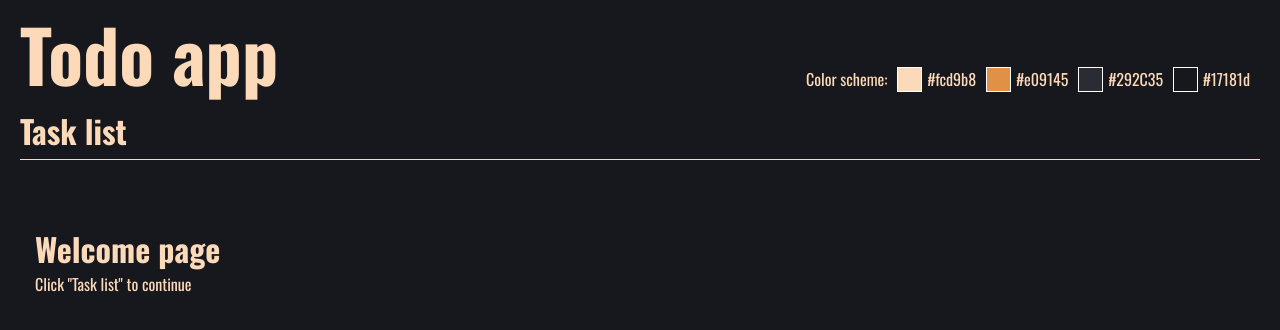
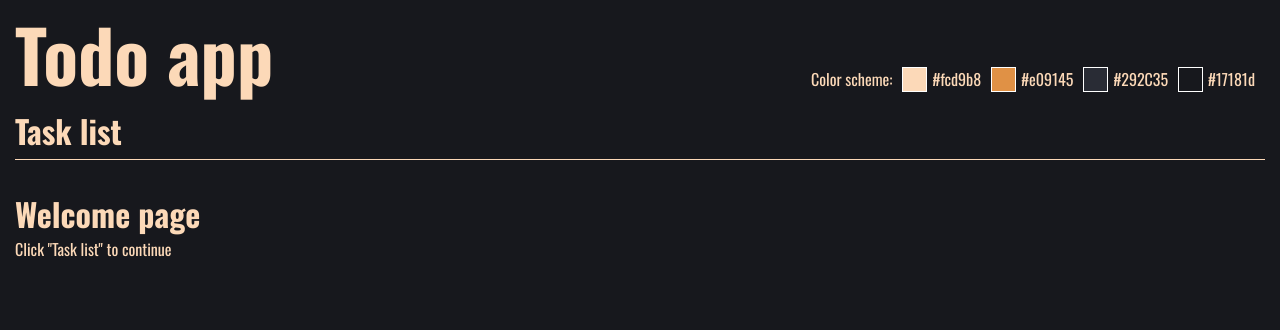
Before and after one commit to yobafett/Vue-Todo-App, a Vue app: page / in a window 1280 px wide. Shown: the top 330 px of the page. Built offline with nearby package versions, Linux system fonts and the light colour scheme.

Commit message:
Marging / Pagdding fixes

```diff
--- a/src/App.vue
+++ b/src/App.vue
@@ -29,8 +29,6 @@ body {
 }
 .app {
   border-radius: 1px;
-  margin: 0px 20px;
-  margin-top: 50px;
   padding: 15px;
 }
 </style>
--- a/src/components/PageHeader.vue
+++ b/src/components/PageHeader.vue
@@ -24,7 +24,7 @@ export default {
 
 <style scoped lang="scss">
 .pageHeader {
-  margin: 0px 20px;
+  margin: 0px 15px;
   margin-bottom: 15px;
   padding-bottom: 5px;
   border-bottom: 1px solid #fcd9b8;
@@ -34,8 +34,6 @@ export default {
   .nav {
     h1 {
       font-size: 72px;
-      margin-right: 25px;
-      padding-right: 25px;
     }
     h2 {
       font-size: 32px;
```
